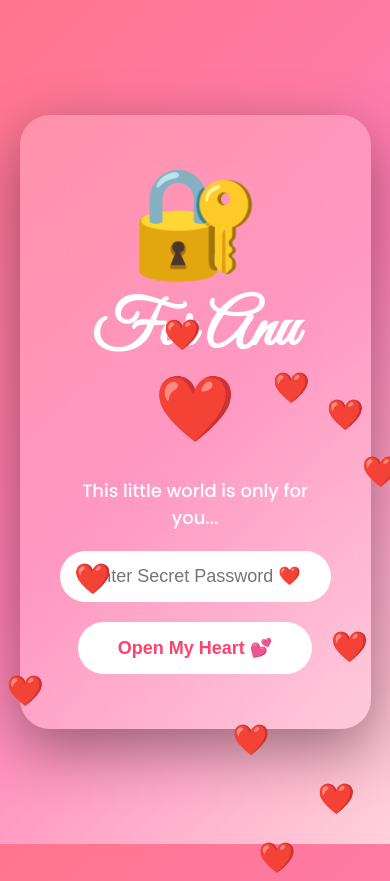
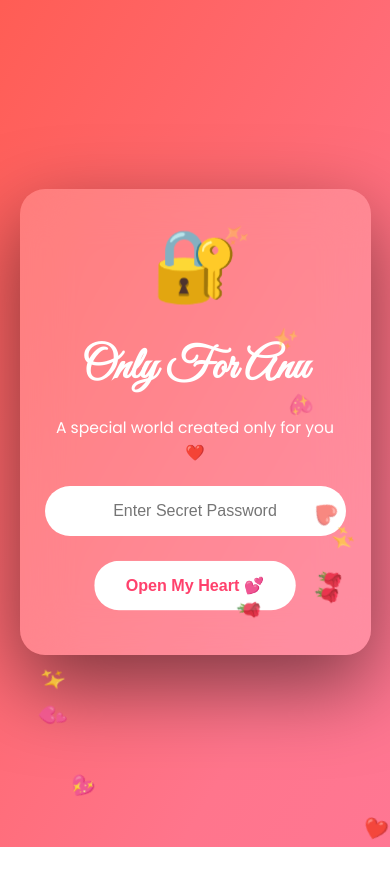
Before and after one commit to smitshreyas-byte/sorry-anu, a plain HTML site: page index.html in a window 390 px wide. After the commit the page ends 847 px from the top, so only its background shows below. Drawn offline with Linux system fonts and the light colour scheme.

Commit message:
Update index.html

```diff
--- a/index.html
+++ b/index.html
@@ -6,10 +6,9 @@
 <meta charset="UTF-8">
 <meta name="viewport" content="width=device-width, initial-scale=1.0">
 
-<title>Only For Anu ❤️</title>
+<title>A Surprise For Anu ❤️</title>
 
-
-<link href="https://fonts.googleapis.com/css2?family=Great+Vibes&family=Poppins:wght@300;500;700&display=swap" rel="stylesheet">
+<link href="https://fonts.googleapis.com/css2?family=Great+Vibes&family=Poppins:wght@300;400;600;700&display=swap" rel="stylesheet">
 
 
 <style>
@@ -23,7 +22,9 @@ box-sizing:border-box;
 
 body{
 
-height:100vh;
+min-height:100vh;
+
+font-family:Poppins,sans-serif;
 
 display:flex;
 
@@ -31,78 +32,168 @@ justify-content:center;
 
 align-items:center;
 
+overflow:hidden;
 
-font-family:Poppins,sans-serif;
+color:white;
+
+
+background:
+
+linear-gradient(
+120deg,
+#ff416c,
+#ff4b2b,
+#ff758c,
+#ff7eb3
+);
+
+
+background-size:400% 400%;
+
+animation:bgMove 10s infinite alternate;
+
+
+}
+
+
+
+@keyframes bgMove{
+
+
+0%{
+
+background-position:left;
+
+}
+
+
+100%{
+
+background-position:right;
+
+}
+
+
+}
+
+
+
+/* ===================
+LOADER
+=================== */
+
+
+#loader{
+
+
+position:fixed;
+
+inset:0;
+
+
+display:flex;
+
+flex-direction:column;
+
+justify-content:center;
+
+align-items:center;
 
 
 background:
 
 linear-gradient(
 135deg,
-#ff758c,
-#ff7eb3,
-#ffd1dc
+#ff416c,
+#ff4b2b
 );
 
 
-color:white;
-
-overflow:hidden;
-
-}
+z-index:100;
 
 
-
-.box{
-
-
-width:90%;
-
-max-width:450px;
-
-
-padding:40px;
-
-
-text-align:center;
-
-
-background:
-
-rgba(255,255,255,.2);
-
-
-backdrop-filter:blur(20px);
-
-
-border-radius:30px;
-
-
-box-shadow:
-
-0 20px 60px rgba(0,0,0,.4);
+animation:fadeIn 1s;
 
 
 }
 
 
 
-.lock{
+.loader-heart{
 
-font-size:90px;
 
-animation:beat 1.5s infinite;
+font-size:clamp(70px,15vw,120px);
+
+
+animation:
+
+heartbeat 1s infinite,
+rotate 3s infinite linear;
+
 
 }
 
 
 
-@keyframes beat{
+@keyframes heartbeat{
 
 
 50%{
 
-transform:scale(1.2);
+transform:scale(1.3);
+
+}
+
+
+}
+
+
+
+@keyframes rotate{
+
+
+100%{
+
+filter:hue-rotate(360deg);
+
+}
+
+
+}
+
+
+
+.loader-title{
+
+
+font-family:'Great Vibes';
+
+
+font-size:
+
+clamp(40px,8vw,75px);
+
+
+text-align:center;
+
+
+margin-top:20px;
+
+
+animation:textGlow 2s infinite;
+
+
+}
+
+
+
+
+@keyframes textGlow{
+
+
+50%{
+
+text-shadow:0 0 30px white;
 
 }
 
@@ -112,23 +203,229 @@ transform:scale(1.2);
 
 
 
-h1{
+.loader-subtitle{
 
 
-font-family:'Great Vibes';
+font-size:
 
-font-size:65px;
+clamp(14px,3vw,20px);
+
+
+margin-top:10px;
 
 
 }
 
 
 
-p{
 
-margin:20px;
+.loading-bar{
 
-font-size:18px;
+
+width:min(80vw,300px);
+
+
+height:10px;
+
+
+background:
+
+rgba(255,255,255,.3);
+
+
+border-radius:50px;
+
+
+margin-top:30px;
+
+
+overflow:hidden;
+
+
+}
+
+
+
+.progress{
+
+
+height:100%;
+
+
+background:white;
+
+
+width:0;
+
+
+animation:load 3s forwards;
+
+
+}
+
+
+
+@keyframes load{
+
+
+100%{
+
+width:100%;
+
+}
+
+
+}
+
+
+
+
+
+/* ===================
+PASSWORD CARD
+=================== */
+
+
+.box{
+
+
+display:none;
+
+
+width:min(90%,450px);
+
+
+padding:
+
+clamp(25px,6vw,50px);
+
+
+
+background:
+
+rgba(255,255,255,.18);
+
+
+backdrop-filter:blur(25px);
+
+
+border-radius:35px;
+
+
+text-align:center;
+
+
+box-shadow:
+
+0 30px 80px rgba(0,0,0,.5);
+
+
+animation:
+
+cardShow 1.2s ease;
+
+
+}
+
+
+
+@keyframes cardShow{
+
+
+from{
+
+opacity:0;
+
+transform:
+
+translateY(80px)
+scale(.7);
+
+
+}
+
+
+to{
+
+opacity:1;
+
+transform:
+
+translateY(0)
+scale(1);
+
+
+}
+
+
+}
+
+
+
+
+.lock{
+
+
+font-size:
+
+clamp(70px,15vw,110px);
+
+
+animation:lockMove 2s infinite;
+
+
+}
+
+
+
+@keyframes lockMove{
+
+
+50%{
+
+transform:
+
+translateY(-15px)
+rotate(5deg);
+
+
+}
+
+
+}
+
+
+
+
+
+h1{
+
+
+font-family:'Great Vibes';
+
+
+font-size:
+
+clamp(45px,10vw,75px);
+
+
+margin:20px 0;
+
+
+}
+
+
+
+.message{
+
+
+font-size:
+
+clamp(14px,4vw,19px);
+
+
+line-height:1.6;
+
 
 }
 
@@ -138,10 +435,13 @@ font-size:18px;
 input{
 
 
+margin-top:20px;
+
+
 width:100%;
 
 
-padding:15px;
+padding:16px;
 
 
 border:none;
@@ -150,26 +450,48 @@ border:none;
 border-radius:50px;
 
 
+font-size:16px;
+
+
 text-align:center;
 
 
-font-size:18px;
+outline:none;
 
 
-outline:none;
+transition:.4s;
 
 
 }
 
 
 
+input:focus{
+
+
+transform:scale(1.05);
+
+
+box-shadow:
+
+0 0 25px white;
+
+
+}
+
+
+
+
+
 button{
 
 
-margin-top:20px;
+margin-top:25px;
 
 
-padding:15px 40px;
+padding:
+
+15px clamp(30px,8vw,50px);
 
 
 border:none;
@@ -193,6 +515,24 @@ font-weight:bold;
 cursor:pointer;
 
 
+animation:pulse 2s infinite;
+
+
+}
+
+
+
+@keyframes pulse{
+
+
+50%{
+
+transform:scale(1.08);
+
+
+}
+
+
 }
 
 
@@ -201,12 +541,15 @@ cursor:pointer;
 #error{
 
 
-margin-top:15px;
-
-color:#fff;
+margin-top:20px;
 
 }
 
+
+
+/* ===================
+HEART PARTICLES
+=================== */
 
 
 .heart{
@@ -214,32 +557,99 @@ color:#fff;
 
 position:absolute;
 
+
 bottom:-50px;
 
 
-font-size:30px;
+font-size:
+
+clamp(20px,5vw,35px);
 
 
-animation:float 8s linear infinite;
+animation:
+
+rise linear infinite;
 
 
 }
 
 
 
-@keyframes float{
+@keyframes rise{
 
 
-to{
+0%{
 
-transform:translateY(-120vh);
+
+transform:
+
+translateY(0)
+rotate(0);
+
+
+opacity:1;
+
+
+}
+
+
+
+100%{
+
+
+transform:
+
+translateY(-120vh)
+rotate(360deg);
+
+
+opacity:0;
+
+
+}
+
+
+
+}
+
+
+
+/* Mobile */
+
+
+@media(max-width:480px){
+
+
+.box{
+
+
+border-radius:25px;
+
+
+}
+
+
+
+.loader-title{
+
+
+padding:0 20px;
+
+
+}
+
+
+
+button{
+
+
+font-size:16px;
 
 
 }
 
 
 }
-
 
 
 </style>
@@ -253,7 +663,51 @@ transform:translateY(-120vh);
 
 
 
-<div class="box">
+
+<!-- LOADING -->
+
+<div id="loader">
+
+
+<div class="loader-heart">
+
+❤️
+
+</div>
+
+
+<div class="loader-title">
+
+Preparing Your Surprise Anu...
+
+</div>
+
+
+<div class="loader-subtitle">
+
+Made with love by Shreyash ❤️
+
+</div>
+
+
+<div class="loading-bar">
+
+<div class="progress"></div>
+
+</div>
+
+
+</div>
+
+
+
+
+
+
+<!-- PASSWORD -->
+
+
+<div class="box" id="login">
 
 
 <div class="lock">
@@ -266,17 +720,17 @@ transform:translateY(-120vh);
 
 <h1>
 
-For Anu ❤️
+Only For Anu
 
 </h1>
 
 
 
-<p>
+<div class="message">
 
-This little world is only for you...
+A special world created only for you ❤️
 
-</p>
+</div>
 
 
 
@@ -287,7 +741,9 @@ type="password"
 
 id="password"
 
-placeholder="Enter Secret Password ❤️"
+placeholder="Enter Secret Password"
+
+
 
 >
 
@@ -300,7 +756,6 @@ Open My Heart 💕
 </button>
 
 
-
 <div id="error"></div>
 
 
@@ -311,21 +766,51 @@ Open My Heart 💕
 
 
 
+
 <script>
+
+
+// Loader
+
+
+setTimeout(()=>{
+
+
+document.getElementById("loader").style.display="none";
+
+
+document.getElementById("login").style.display="block";
+
+
+},3000);
+
+
+
+
+
+// Password
 
 
 function unlock(){
 
 
-let pass =
-document.getElementById("password").value;
+let pass=document.getElementById("password").value;
 
 
 
 if(pass==="anu123"){
 
 
+document.body.style.opacity="0";
+
+
+setTimeout(()=>{
+
+
 window.location.href="home.html";
+
+
+},700);
 
 
 }
@@ -335,7 +820,7 @@ else{
 
 document.getElementById("error").innerHTML=
 
-"Wrong password 💔 Try again";
+"💔 Wrong Password";
 
 
 }
@@ -347,7 +832,8 @@ document.getElementById("error").innerHTML=
 
 
 
-// floating hearts
+
+// Hearts
 
 
 setInterval(()=>{
@@ -359,15 +845,21 @@ let h=document.createElement("div");
 h.className="heart";
 
 
-h.innerHTML="❤️";
+h.innerHTML=
+
+["❤️","💕","💖","🌹","✨"]
+[Math.floor(Math.random()*5)];
+
 
 
 h.style.left=Math.random()*100+"%";
 
 
+
 h.style.animationDuration=
 
-(5+Math.random()*5)+"s";
+(5+Math.random()*6)+"s";
+
 
 
 document.body.appendChild(h);
@@ -376,13 +868,15 @@ document.body.appendChild(h);
 
 setTimeout(()=>{
 
+
 h.remove();
 
-},10000);
+
+},12000);
 
 
 
-},500);
+},400);
 
 
 
```
